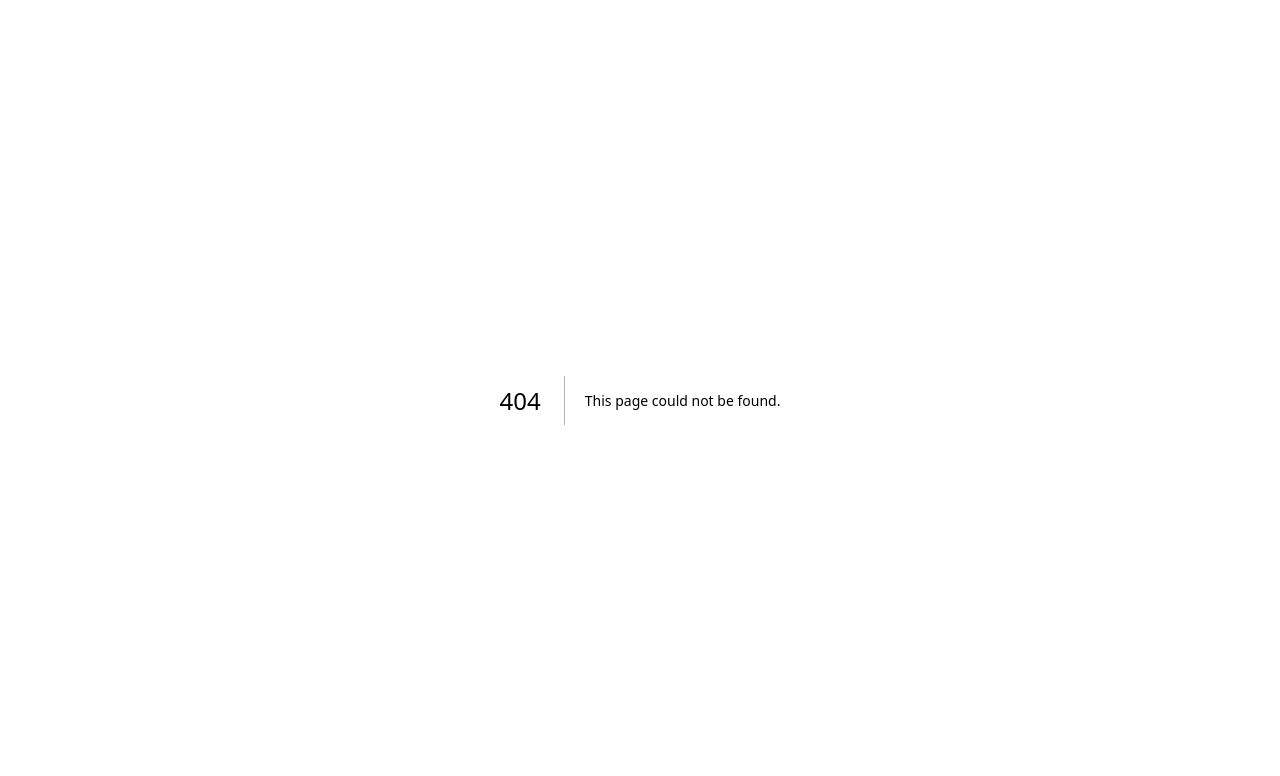
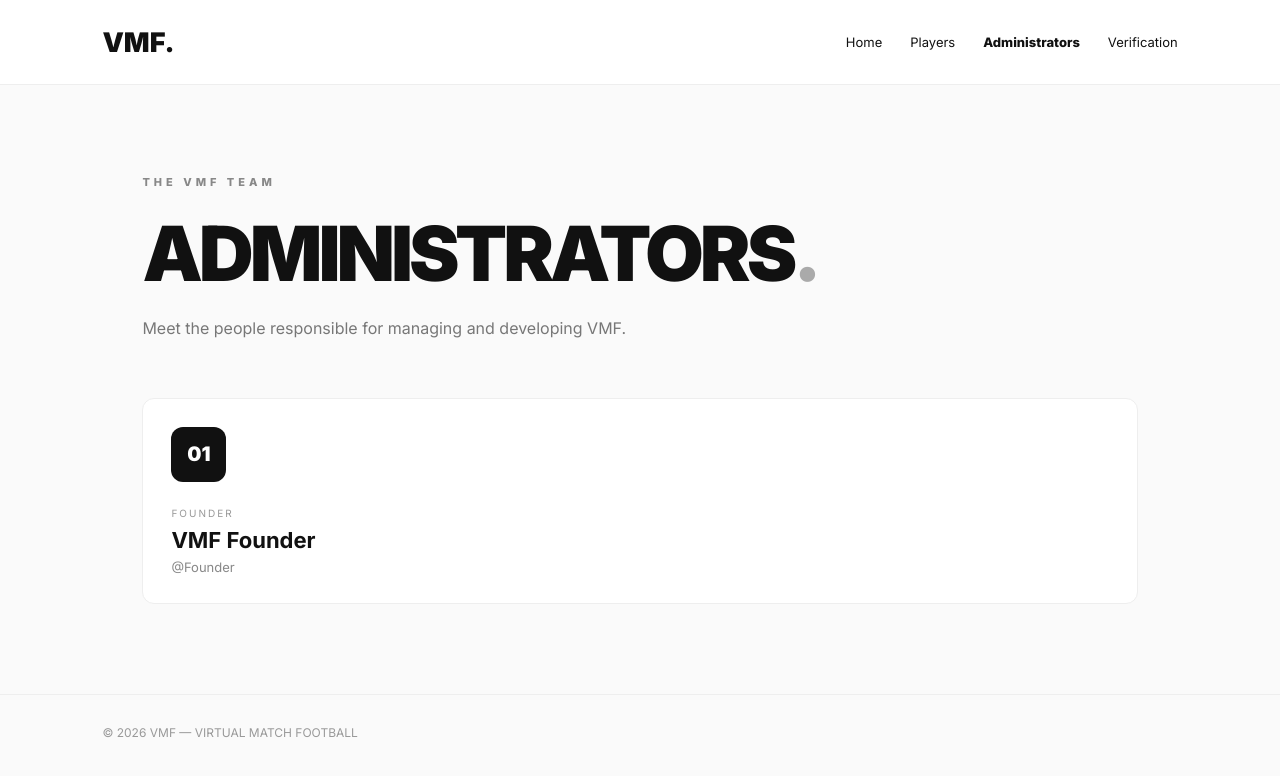
Before and after one commit to Kesst1/VMF, a Next.js app: page /administrators in a window 1280 px wide. Before the commit this address had no page. Shown: the top 776 px of the page. Built offline with nearby package versions, Linux system fonts and the light colour scheme.

Commit message:
Create page.tsx

```diff
--- /dev/null
+++ b/app/administrators/page.tsx
@@ -0,0 +1,109 @@
+
+const administrators = [
+  {
+    name: "VMF Founder",
+    username: "Founder",
+    position: "FOUNDER",
+    level: "01",
+  },
+];
+
+export default function AdministratorsPage() {
+  return (
+    <main style={{ minHeight: "100vh", background: "#fafafa", color: "#111" }}>
+      <nav style={{
+        height: 85,
+        padding: "0 8%",
+        display: "flex",
+        alignItems: "center",
+        justifyContent: "space-between",
+        background: "#fff",
+        borderBottom: "1px solid #eee"
+      }}>
+        <a href="/" style={{ fontSize: 27, fontWeight: 900 }}>VMF.</a>
+
+        <div style={{ display: "flex", gap: 28, fontSize: 13 }}>
+          <a href="/">Home</a>
+          <a href="/players">Players</a>
+          <a href="/administrators" style={{ fontWeight: 800 }}>Administrators</a>
+          <a href="/verify">Verification</a>
+        </div>
+      </nav>
+
+      <section style={{ maxWidth: 1200, margin: "auto", padding: "90px 8%" }}>
+        <p style={{ fontSize: 11, letterSpacing: 4, color: "#888", fontWeight: 800 }}>
+          THE VMF TEAM
+        </p>
+
+        <h1 style={{
+          fontSize: "clamp(45px, 7vw, 76px)",
+          fontWeight: 900,
+          letterSpacing: -4,
+          marginTop: 18
+        }}>
+          ADMINISTRATORS<span style={{ color: "#aaa" }}>.</span>
+        </h1>
+
+        <p style={{ color: "#777", marginTop: 15, lineHeight: 1.8 }}>
+          Meet the people responsible for managing and developing VMF.
+        </p>
+
+        <div style={{
+          display: "grid",
+          gridTemplateColumns: "repeat(auto-fit, minmax(240px, 1fr))",
+          gap: 18,
+          marginTop: 55
+        }}>
+          {administrators.map((admin) => (
+            <article key={admin.username} style={{
+              background: "#fff",
+              border: "1px solid #eee",
+              borderRadius: 12,
+              padding: 28
+            }}>
+              <div style={{
+                width: 55,
+                height: 55,
+                borderRadius: 12,
+                background: "#111",
+                color: "#fff",
+                display: "grid",
+                placeItems: "center",
+                fontWeight: 900,
+                fontSize: 20
+              }}>
+                {admin.level}
+              </div>
+
+              <p style={{
+                fontSize: 10,
+                letterSpacing: 2,
+                color: "#999",
+                marginTop: 25
+              }}>
+                {admin.position}
+              </p>
+
+              <h2 style={{ fontSize: 22, marginTop: 8 }}>
+                {admin.name}
+              </h2>
+
+              <p style={{ color: "#888", fontSize: 13, marginTop: 6 }}>
+                @{admin.username}
+              </p>
+            </article>
+          ))}
+        </div>
+      </section>
+
+      <footer style={{
+        borderTop: "1px solid #eee",
+        padding: "30px 8%",
+        color: "#999",
+        fontSize: 12
+      }}>
+        © 2026 VMF — VIRTUAL MATCH FOOTBALL
+      </footer>
+    </main>
+  );
+}
```
